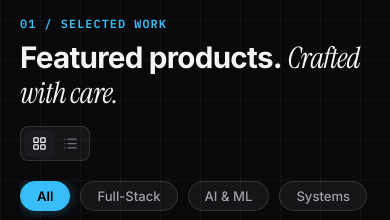
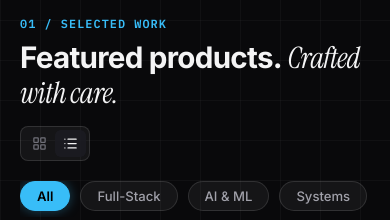
Before and after one commit to ayusharyaneth/Ayush, a React (Vite) app: page / in a window 390 px wide. Shown: the part 1100-1320 px from the top of the page. Built offline with nearby package versions, Linux system fonts and the light colour scheme.

Commit message:
Auto sync portfolio: 2026-10-14 23:24:49

```diff
--- a/src/components/ProjectsSection.jsx
+++ b/src/components/ProjectsSection.jsx
@@ -1,4 +1,4 @@
-import React, { useState } from 'react';
+import React, { useState, useEffect } from 'react';
 import {
   ExternalLink,
   LayoutGrid,
@@ -12,7 +12,23 @@ import { ScrollReveal } from './ScrollReveal';
 
 export default function ProjectsSection({ projects = [], onSelectProject }) {
   const [activeCategory, setActiveCategory] = useState('All');
-  const [viewMode, setViewMode] = useState('grid'); // 'grid' (deck) | 'list'
+  const [hasManuallyToggled, setHasManuallyToggled] = useState(false);
+  const [viewMode, setViewMode] = useState(() => {
+    if (typeof window !== 'undefined') {
+      return window.innerWidth < 768 ? 'list' : 'grid';
+    }
+    return 'grid';
+  });
+
+  useEffect(() => {
+    const handleResize = () => {
+      if (!hasManuallyToggled && typeof window !== 'undefined') {
+        setViewMode(window.innerWidth < 768 ? 'list' : 'grid');
+      }
+    };
+    window.addEventListener('resize', handleResize);
+    return () => window.removeEventListener('resize', handleResize);
+  }, [hasManuallyToggled]);
 
   const categories = ['All', 'Full-Stack', 'AI & ML', 'Systems', 'Open Source'];
 
@@ -92,6 +108,7 @@ export default function ProjectsSection({ projects = [], onSelectProject }) {
                 <button
                   onClick={() => {
                     sound.playClick();
+                    setHasManuallyToggled(true);
                     setViewMode('grid');
                   }}
                   style={{
@@ -114,6 +131,7 @@ export default function ProjectsSection({ projects = [], onSelectProject }) {
                 <button
                   onClick={() => {
                     sound.playClick();
+                    setHasManuallyToggled(true);
                     setViewMode('list');
                   }}
                   style={{
```
